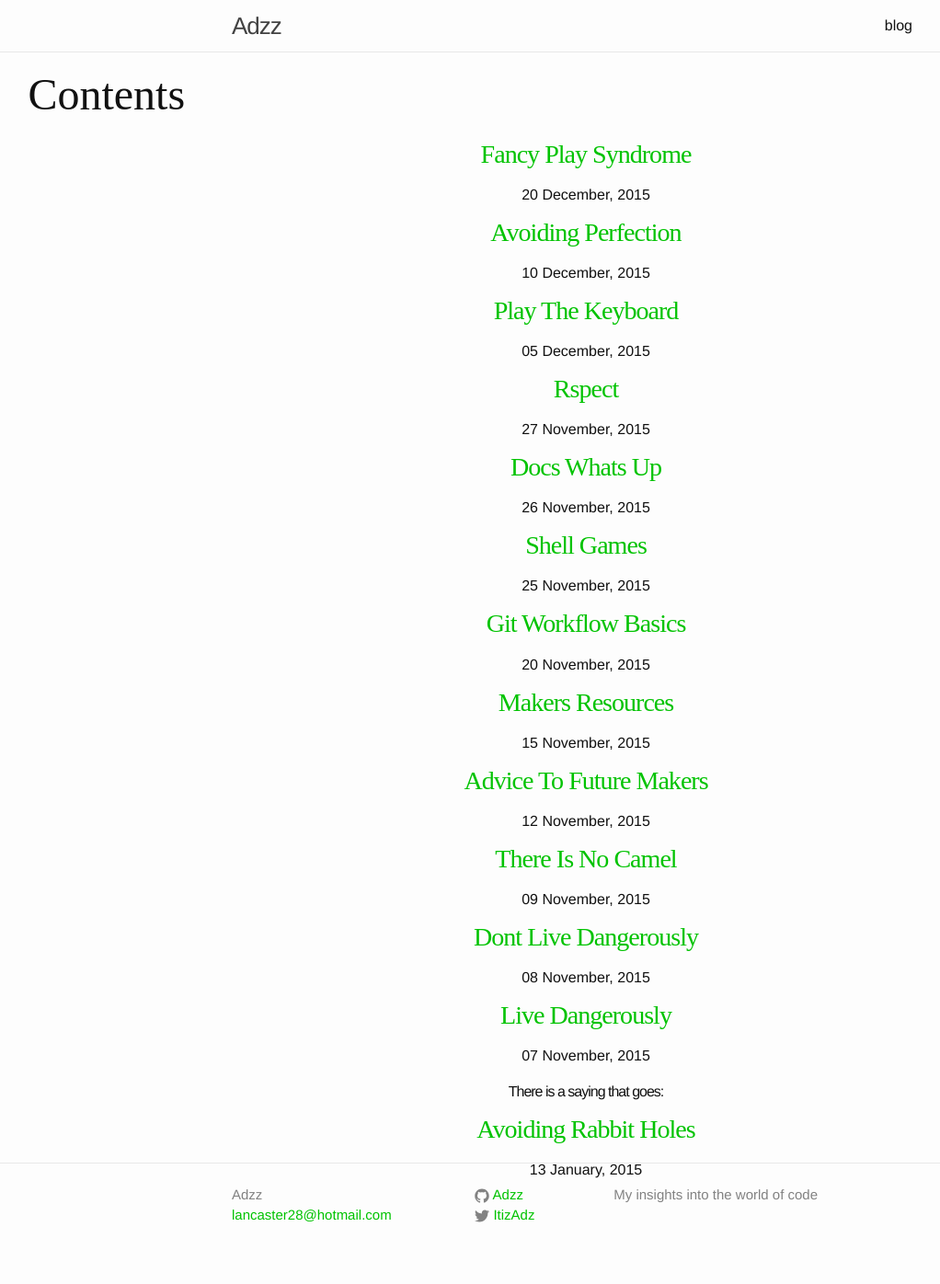
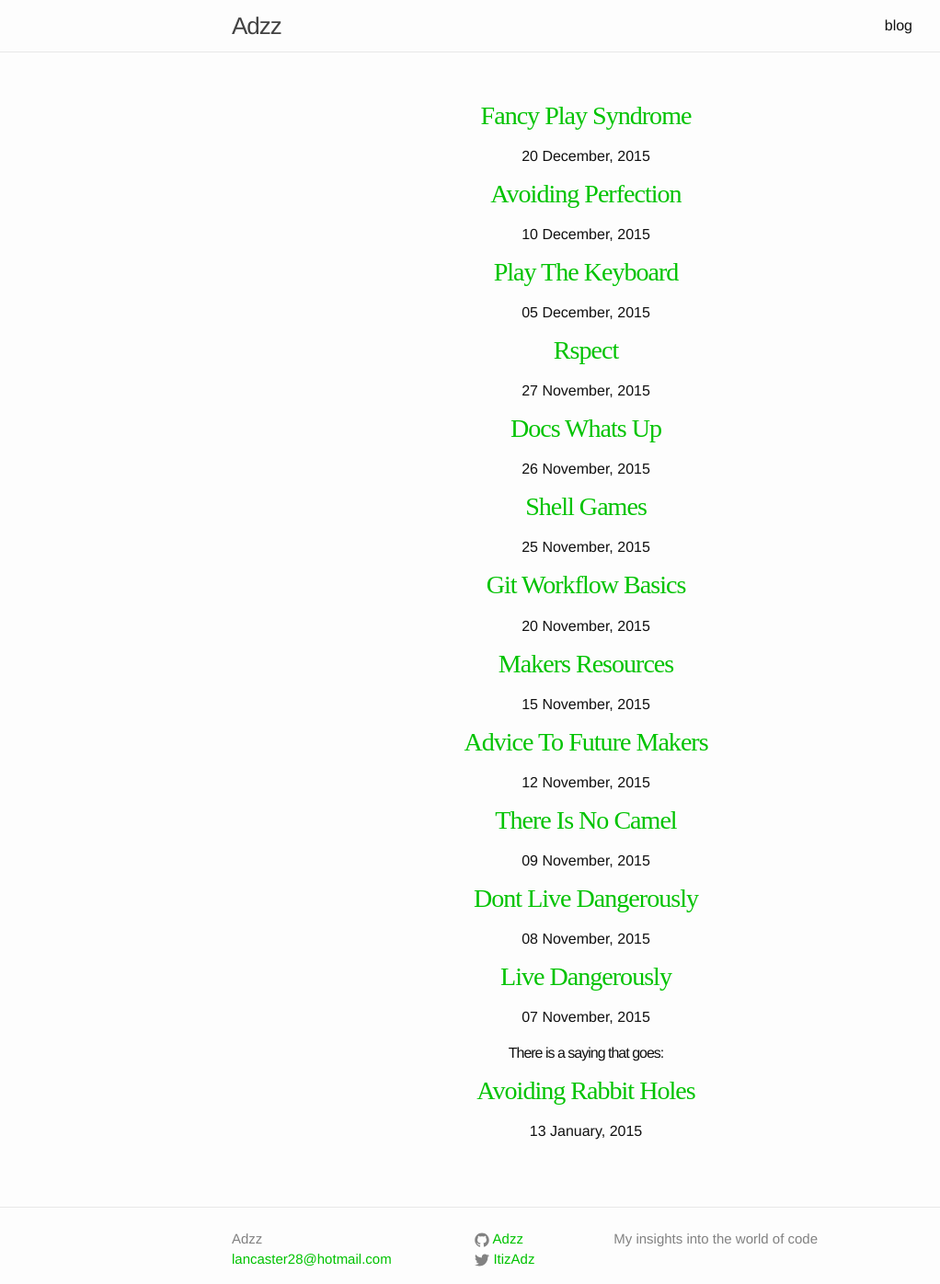
Before and after one commit to Adzz/adzz.github.io, a Jekyll site: the page built from blog/index.html, in a window 1280 px wide. Shown: the whole page at 92% size, without its empty margins (18-1040 px from the left). Built offline with Jekyll 4.4.1, drawn with Linux system fonts in a browser that asks for light colours; before the commit the page ends 1348 px from its top, so only the background shows below that.

Commit message:
Improves blog index page styling

```diff
--- a/_sass/partials/_blog-index.scss
+++ b/_sass/partials/_blog-index.scss
@@ -3,28 +3,18 @@
     margin-bottom: $footer-height--minus;
     min-height: $main-height--minimum;
     padding: 10px;
+    margin-bottom: $footer-height;
+    margin-top: $footer-height;
 
-  &:after {
-    content: "";
-    display: block;
-    height: $footer-height--minus;
-  }
 
   ul {
     text-align: center;
   }
 
-  .post-title, .heading {
-    font-family: $heading-font;
-  }
-
-  .heading {
-    font-size: 3em;
-    margin-left: 3vw;
-  }
 
   .post-title {
     font-size: 1.5em;
+    font-family: $heading-font;
   }
 
   .excerpt {
--- a/blog/index.html
+++ b/blog/index.html
@@ -5,7 +5,6 @@ title: blog
 <main class="container">
 
   <article class="blog-topic col-md-6 col-md-offset-3 col-sm-12">
-    <h1 class="heading">Contents</h1>
     <ul>
       {% for post in site.posts %}
       <li>
```
